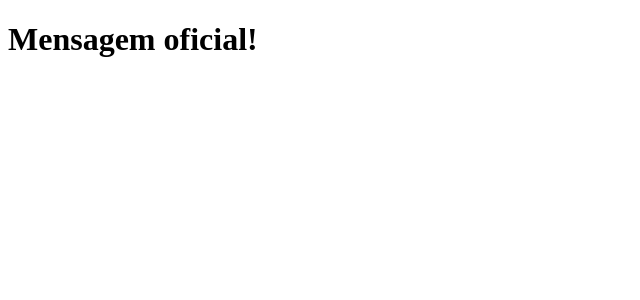
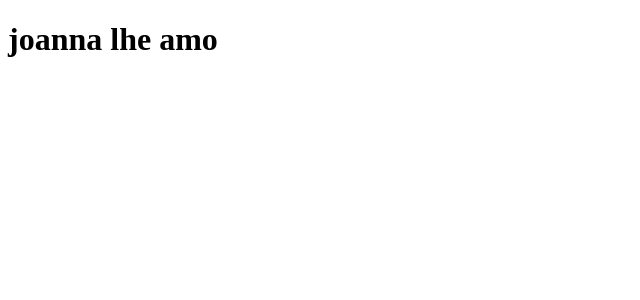
Before and after one commit to mateus-bernart/clone-tabnews, a Next.js app: page / in a window 1280 px wide. Shown: the top 300 px of the page, without its empty margins (0-640 px from the left). Built offline with nearby package versions, Linux system fonts and the light colour scheme.

Commit message:
modifica a mensagem

```diff
--- a/pages/index.js
+++ b/pages/index.js
@@ -1,5 +1,5 @@
 function Home() {
-  return <h1>Mensagem oficial!</h1>;
+  return <h1>joanna lhe amo</h1>;
 }
 
 export default Home;
```
